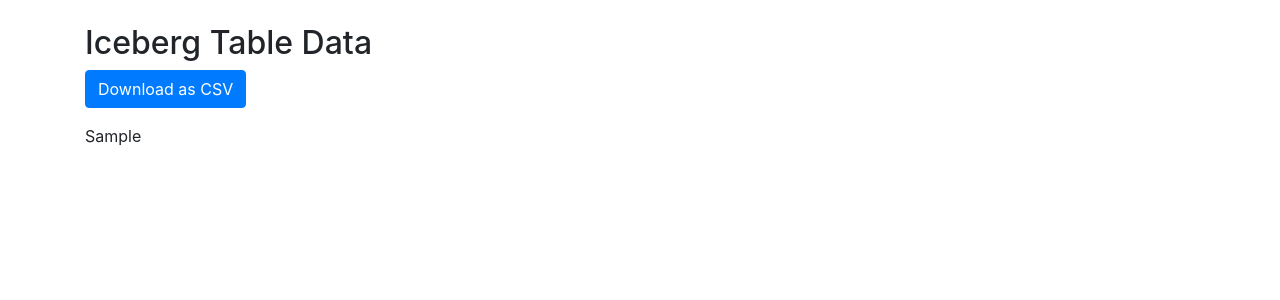
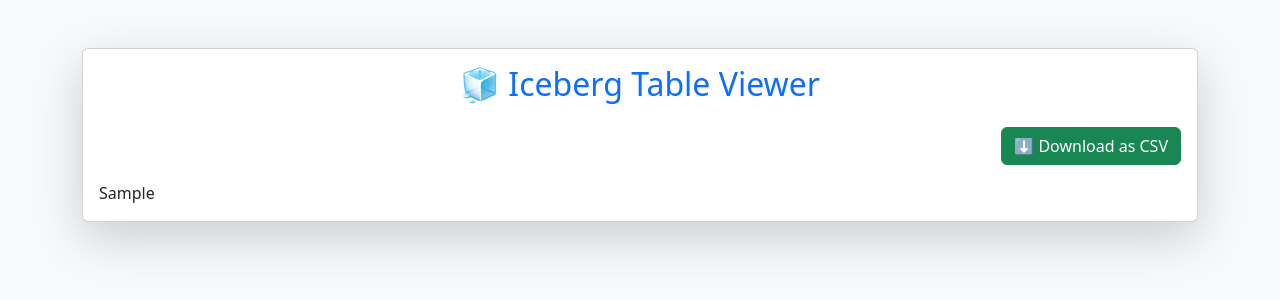
Before and after one commit to Priya04sharma/Dataparser, a Django app: template myapp/templates/iceberg_table.html in a window 1280 px wide. Shown: the top 300 px of the page. Run offline with Django 5.2, Linux system fonts and the light colour scheme; the template is opened without the code that fills it: most values are stand-ins (such as "Sample title", 1, 10 or a date in 2020); some libraries are stand-ins or nearby versions.

Commit message:
pagination

```diff
--- a/myapp/templates/iceberg_table.html
+++ b/myapp/templates/iceberg_table.html
@@ -1,18 +1,58 @@
 <!DOCTYPE html>
-<html>
+<html lang="en">
 <head>
+    <meta charset="UTF-8">
     <title>Iceberg Table Viewer</title>
-    <link rel="stylesheet" href="https://stackpath.bootstrapcdn.com/bootstrap/4.5.2/css/bootstrap.min.css">
+    <meta name="viewport" content="width=device-width, initial-scale=1">
+    <link href="https://cdn.jsdelivr.net/npm/bootstrap@5.3.3/dist/css/bootstrap.min.css" rel="stylesheet">
 </head>
-<body>
-<div class="container mt-4">
-    <h2>Iceberg Table Data</h2>
-    <div class="mb-3">
-        <a class="btn btn-primary" href="{% url 'download_iceberg_csv' file_path  %}">Download as CSV</a>
-    </div>
-    <div class="table-responsive">
-        {{ table_html|safe }}
+<body class="bg-light">
+<div class="container py-5">
+    <div class="card shadow-lg">
+        <div class="card-body">
+            <h2 class="card-title text-center text-primary mb-4">🧊 Iceberg Table Viewer</h2>
+
+            <div class="text-end mb-3">
+                <a class="btn btn-success" href="{% url 'download_iceberg_csv' file_path %}">⬇️ Download as CSV</a>
+            </div>
+
+            <div class="table-responsive">
+                {{ table_html|safe }}
+            </div>
+
+            {% if page_obj.has_other_pages %}
+            <nav aria-label="Page navigation" class="mt-4">
+                <ul class="pagination justify-content-center">
+                    {% if page_obj.has_previous %}
+                        <li class="page-item">
+                            <a class="page-link" href="?page={{ page_obj.previous_page_number }}">« Prev</a>
+                        </li>
+                    {% else %}
+                        <li class="page-item disabled"><span class="page-link">« Prev</span></li>
+                    {% endif %}
+
+                    {% for num in page_obj.paginator.page_range %}
+                        {% if page_obj.number == num %}
+                            <li class="page-item active"><span class="page-link">{{ num }}</span></li>
+                        {% elif num > page_obj.number|add:'-3' and num < page_obj.number|add:'3' %}
+                            <li class="page-item"><a class="page-link" href="?page={{ num }}">{{ num }}</a></li>
+                        {% endif %}
+                    {% endfor %}
+
+                    {% if page_obj.has_next %}
+                        <li class="page-item">
+                            <a class="page-link" href="?page={{ page_obj.next_page_number }}">Next »</a>
+                        </li>
+                    {% else %}
+                        <li class="page-item disabled"><span class="page-link">Next »</span></li>
+                    {% endif %}
+                </ul>
+            </nav>
+            {% endif %}
+        </div>
     </div>
 </div>
+
+<script src="https://cdn.jsdelivr.net/npm/bootstrap@5.3.3/dist/js/bootstrap.bundle.min.js"></script>
 </body>
 </html>
```
Also changed, not shown: myapp/views.py (+19 -4 lines).
